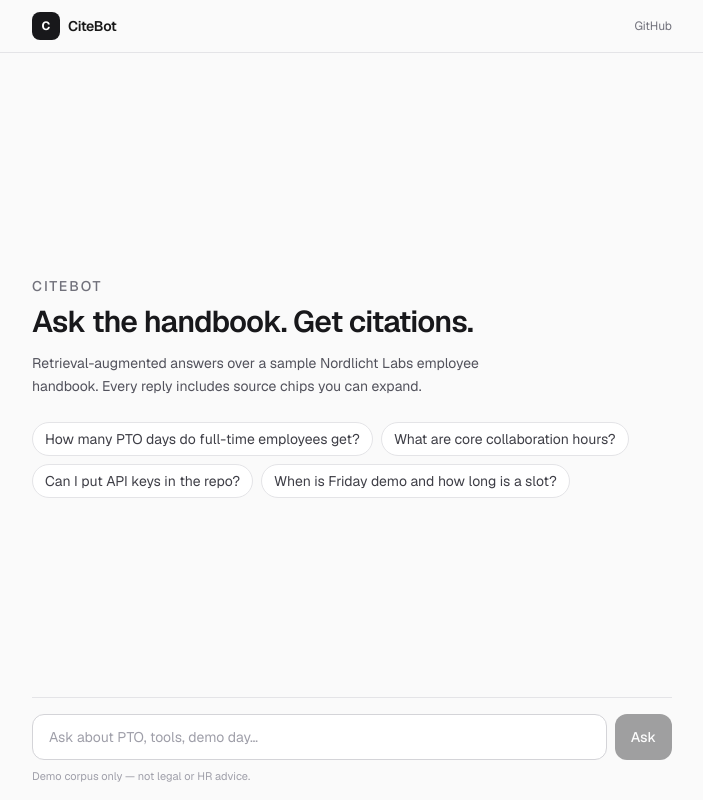
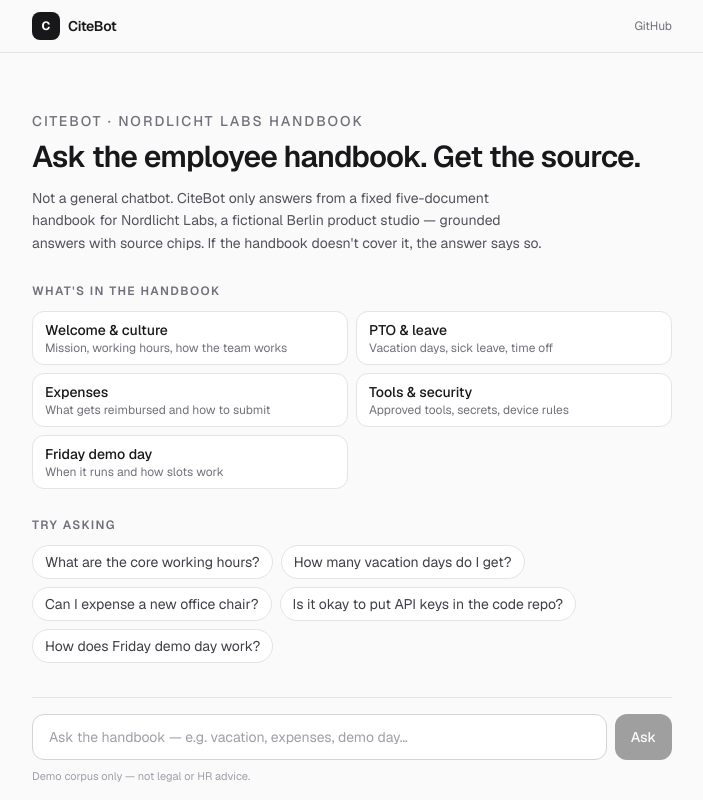
Before and after one commit to jakob-alexander2000/citebot, a Next.js app: page / in a window 1280 px wide. Shown: the whole page, without its empty margins (288-991 px from the left). Built offline with nearby package versions, Linux system fonts and the light colour scheme.

Commit message:
Empty state: handbook topics + try-asking starters

```diff
--- a/components/Chat.tsx
+++ b/components/Chat.tsx
@@ -12,11 +12,20 @@ type Message = {
   error?: boolean;
 };
 
+const TOPICS = [
+  { title: "Welcome & culture", desc: "Mission, working hours, how the team works" },
+  { title: "PTO & leave", desc: "Vacation days, sick leave, time off" },
+  { title: "Expenses", desc: "What gets reimbursed and how to submit" },
+  { title: "Tools & security", desc: "Approved tools, secrets, device rules" },
+  { title: "Friday demo day", desc: "When it runs and how slots work" },
+];
+
 const SUGGESTIONS = [
-  "How many PTO days do full-time employees get?",
-  "What are core collaboration hours?",
-  "Can I put API keys in the repo?",
-  "When is Friday demo and how long is a slot?",
+  "What are the core working hours?",
+  "How many vacation days do I get?",
+  "Can I expense a new office chair?",
+  "Is it okay to put API keys in the code repo?",
+  "How does Friday demo day work?",
 ];
 
 export function Chat() {
@@ -86,21 +95,44 @@ export function Chat() {
     <div className="flex flex-1 flex-col">
       <div className="mx-auto flex w-full max-w-2xl flex-1 flex-col px-4 pb-4 pt-6">
         {messages.length === 0 ? (
-          <div className="flex flex-1 flex-col justify-center gap-6">
+          <div className="flex flex-1 flex-col justify-center gap-7">
             <div>
               <p className="text-sm font-medium uppercase tracking-[0.14em] text-zinc-500">
-                CiteBot
+                CiteBot · Nordlicht Labs handbook
               </p>
               <h1 className="mt-2 text-3xl font-semibold tracking-tight text-zinc-900 dark:text-zinc-50">
-                Ask the handbook. Get citations.
+                Ask the employee handbook. Get the source.
               </h1>
               <p className="mt-3 max-w-lg text-sm leading-relaxed text-zinc-600 dark:text-zinc-400">
-                Retrieval-augmented answers over a sample Nordlicht Labs
-                employee handbook. Every reply includes source chips you can
-                expand.
+                Not a general chatbot. CiteBot only answers from a fixed
+                five-document handbook for Nordlicht Labs, a fictional Berlin
+                product studio — grounded answers with source chips. If the
+                handbook doesn&apos;t cover it, the answer says so.
               </p>
             </div>
-            <div className="flex flex-wrap gap-2">
+            <section>
+              <h2 className="text-xs font-semibold uppercase tracking-[0.12em] text-zinc-500">
+                What&apos;s in the handbook
+              </h2>
+              <ul className="mt-3 grid gap-2 sm:grid-cols-2">
+                {TOPICS.map((t) => (
+                  <li
+                    key={t.title}
+                    className="rounded-xl border border-zinc-200 bg-white px-3 py-2 dark:border-zinc-800 dark:bg-zinc-950"
+                  >
+                    <p className="text-sm font-medium text-zinc-900 dark:text-zinc-100">
+                      {t.title}
+                    </p>
+                    <p className="text-xs text-zinc-500">{t.desc}</p>
+                  </li>
+                ))}
+              </ul>
+            </section>
+            <section>
+              <h2 className="text-xs font-semibold uppercase tracking-[0.12em] text-zinc-500">
+                Try asking
+              </h2>
+              <div className="mt-3 flex flex-wrap gap-2">
                 {SUGGESTIONS.map((s) => (
                   <button
                     key={s}
@@ -112,6 +144,7 @@ export function Chat() {
                   </button>
                 ))}
               </div>
+            </section>
           </div>
         ) : (
           <div className="flex flex-1 flex-col gap-4 overflow-y-auto pb-4">
@@ -155,7 +188,7 @@ export function Chat() {
             <input
               value={input}
               onChange={(e) => setInput(e.target.value)}
-              placeholder="Ask about PTO, tools, demo day…"
+              placeholder="Ask the handbook — e.g. vacation, expenses, demo day…"
               disabled={loading}
               className="flex-1 rounded-xl border border-zinc-300 bg-white px-4 py-3 text-sm outline-none ring-zinc-400 placeholder:text-zinc-400 focus:ring-2 disabled:opacity-60 dark:border-zinc-700 dark:bg-zinc-950 dark:focus:ring-zinc-600"
             />
```
Lines whose indentation alone changed are shown as unchanged.
